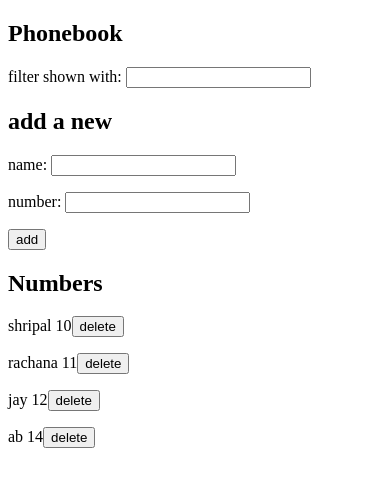
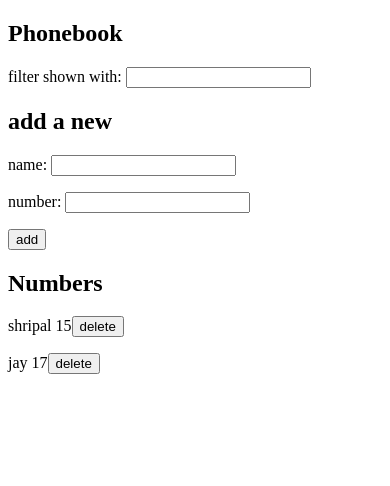
Before and after one commit to shripalp/fullstackopen, a React (Create React App) app in the folder part2/phonebook/: page / in a window 390 px wide. Shown: the top 486 px of the page. Built offline with nearby package versions, Linux system fonts and the light colour scheme; data requests are answered from the project's data file.

Commit message:
phonebook step 10

```diff
--- a/part2/phonebook/db.json
+++ b/part2/phonebook/db.json
@@ -2,23 +2,13 @@
   "persons": [
     {
       "name": "shripal",
-      "number": "10",
+      "number": "15",
       "id": 1
     },
     {
-      "name": "rachana",
-      "number": "11",
+      "name": "jay",
+      "number": "17",
       "id": 2
-    },
-    {
-      "name": "jay",
-      "number": "12",
-      "id": 3
-    },
-    {
-      "name": "ab",
-      "number": "14",
-      "id": 4
     }
   ]
 }
--- a/part2/phonebook/src/App.js
+++ b/part2/phonebook/src/App.js
@@ -33,25 +33,60 @@ const App = () => {
         );
   const addPerson = (event) => {
     event.preventDefault();
+    const duplicateContact = persons.find(
+      (person) => person.name === newName && person.number === newNumber
+    );
     console.log("button clicked", event.target);
 
     const personObject = {
-      name: newName,
-      number: newNumber,
+      name: newName.trim(),
+      number: newNumber.trim(),
       //id: persons.length + 1,
     };
+
     const names = persons.map((person) => person.name);
-    if (names.includes(newName)) {
+    //const numbers = persons.map((person) => person.number);
+    //const id = persons.map((person)=> person.id)
+    if (duplicateContact) {
       alert(`${newName} is already added to the phonebook`);
       setNewName("");
+      setNewNumber("");
       return;
+    } else if (names.includes(personObject.name)) {
+      if (
+        window.confirm(
+          `${newName} is already added to phonebook, replace the old number with a new one?`
+        ) === true
+      ) {
+        const getContact = persons.find(
+          (person) => person.name === personObject.name
+        );
+        const changedContact = { ...getContact, number: newNumber };
+        console.log(changedContact);
+        contactService
+          .update(changedContact)
+          .then((retrunedContact) =>
+            setPersons(
+              persons.map((person) =>
+                person.id !== retrunedContact.id ? person : retrunedContact
+              )
+            )
+          );
+        setNewName("");
+        setNewNumber("");
+      } else {
+        alert("update cancelled");
+        setNewName("");
+        setNewNumber("");
+      }
+    } else {
+      contactService.create(personObject).then((returnedPerson) => {
+        //console.log(returnedPerson);
+        setPersons(persons.concat(returnedPerson));
+        setNewName("");
+        setNewNumber("");
+      });
     }
-    contactService.create(personObject).then((returnedPerson) => {
-      console.log(returnedPerson);
-      setPersons(persons.concat(returnedPerson));
-      setNewName("");
-      setNewNumber("");
-    });
   };
   const removeContact = (event) => {
     const id = event.target.id;
--- a/part2/phonebook/src/services/contacts.js
+++ b/part2/phonebook/src/services/contacts.js
@@ -11,8 +11,8 @@ const create = (newObject) => {
   return request.then((response) => response.data);
 };
 
-const update = (id, newObject) => {
-  const request = axios.put(`${baseUrl}/${id}`, newObject);
+const update = (newObject) => {
+  const request = axios.put(`${baseUrl}/${newObject.id}`, newObject);
   return request.then((response) => response.data);
 };
 
```
